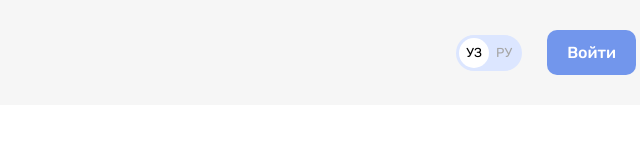
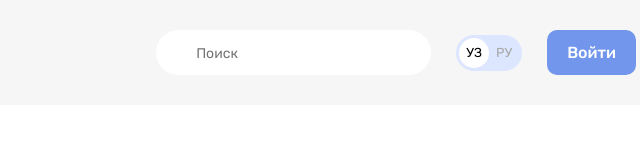
Before and after one commit to mohamedxamid/mnx-n24, a plain HTML site: page index.html in a window 1280 px wide. Shown: the full height of the page, 604-1244 px from the left. Drawn offline with Linux system fonts and the light colour scheme.

Commit message:
Add global search form and focus styles

```diff
--- a/css/styles.css
+++ b/css/styles.css
@@ -23,6 +23,12 @@ body {
 img {
   max-width: 100%;
   height: 100%;
+}
+
+/* OUTLINE STYLES */
+*:focus {
+  outline: 2px dashed #7296ec;
+  outline-offset: 3px;
 }
 
 /* BUTTON */
@@ -117,6 +123,26 @@ img {
   color: #555;
 }
 
+/* SEARCH FORM */
+.search-form {
+
+}
+
+.search-form-input {
+  width: 275px;
+  padding-top: 15px;
+  padding-right: 20px;
+  padding-bottom: 13px;
+  padding-left: 40px;
+  border-radius: 60px;
+  border: none;
+  margin-right: 25px;
+  font-size: 14px;
+  line-height: normal;
+  color: #8d8d8d;
+  background-color: #fff;
+}
+
 /* LANG TOGGLE */
 .lang-toggle {
   display: flex;
--- a/index.html
+++ b/index.html
@@ -38,7 +38,10 @@
           </li>
         </ul>
 
-        <!-- TODO GLOBAL-SEARCH-FORM -->
+        <!-- GLOBAL-SEARCH-FORM -->
+        <form class="search-form" action="https://echo.htmlacademy.ru" method="GET">
+          <input class="search-form-input" type="search" name="search" placeholder="Поиск" aria-label="Поиск" required>
+        </form>
 
         <!-- LANG TOGGLE  -->
         <div class="lang-toggle">
```
